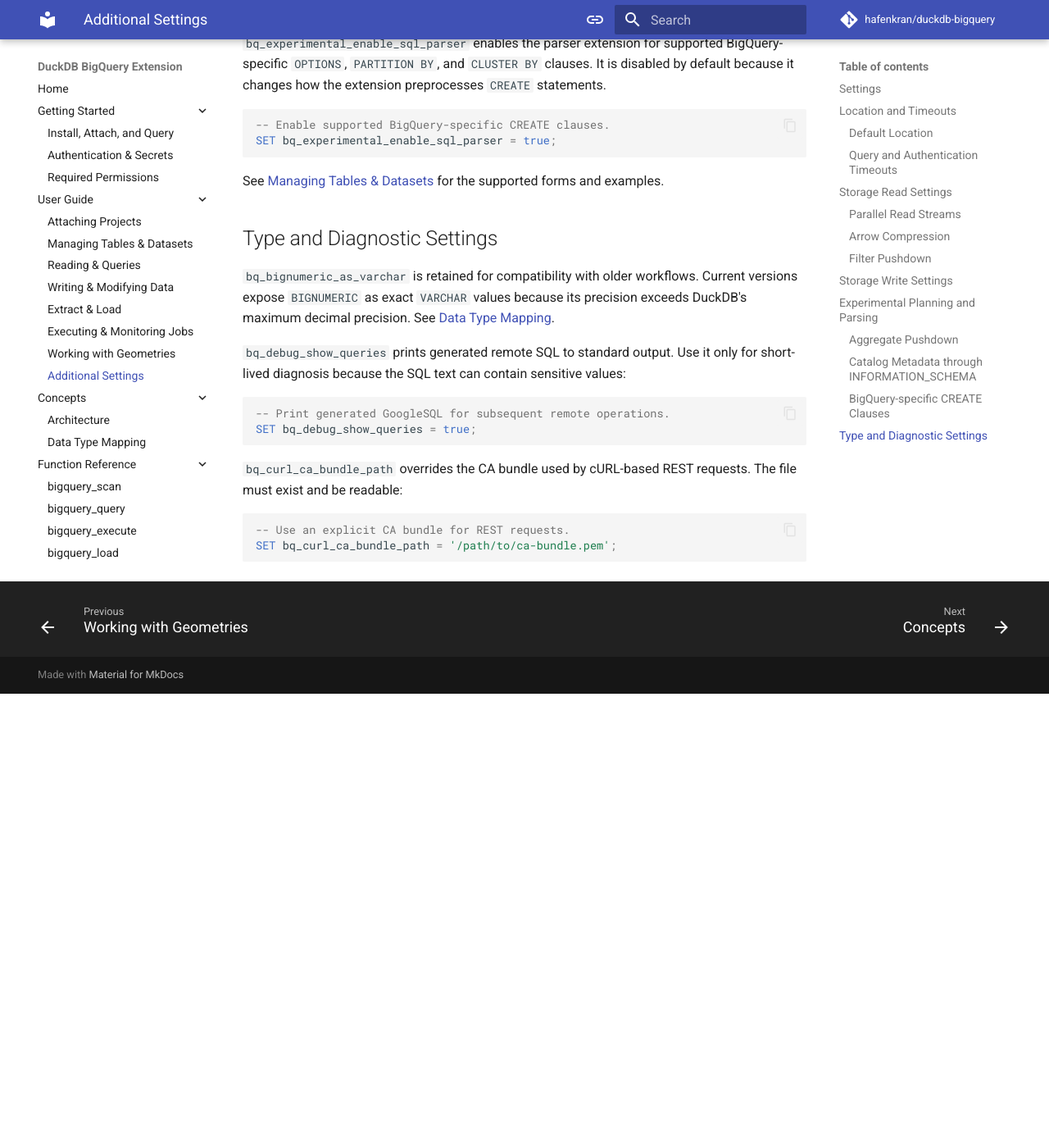
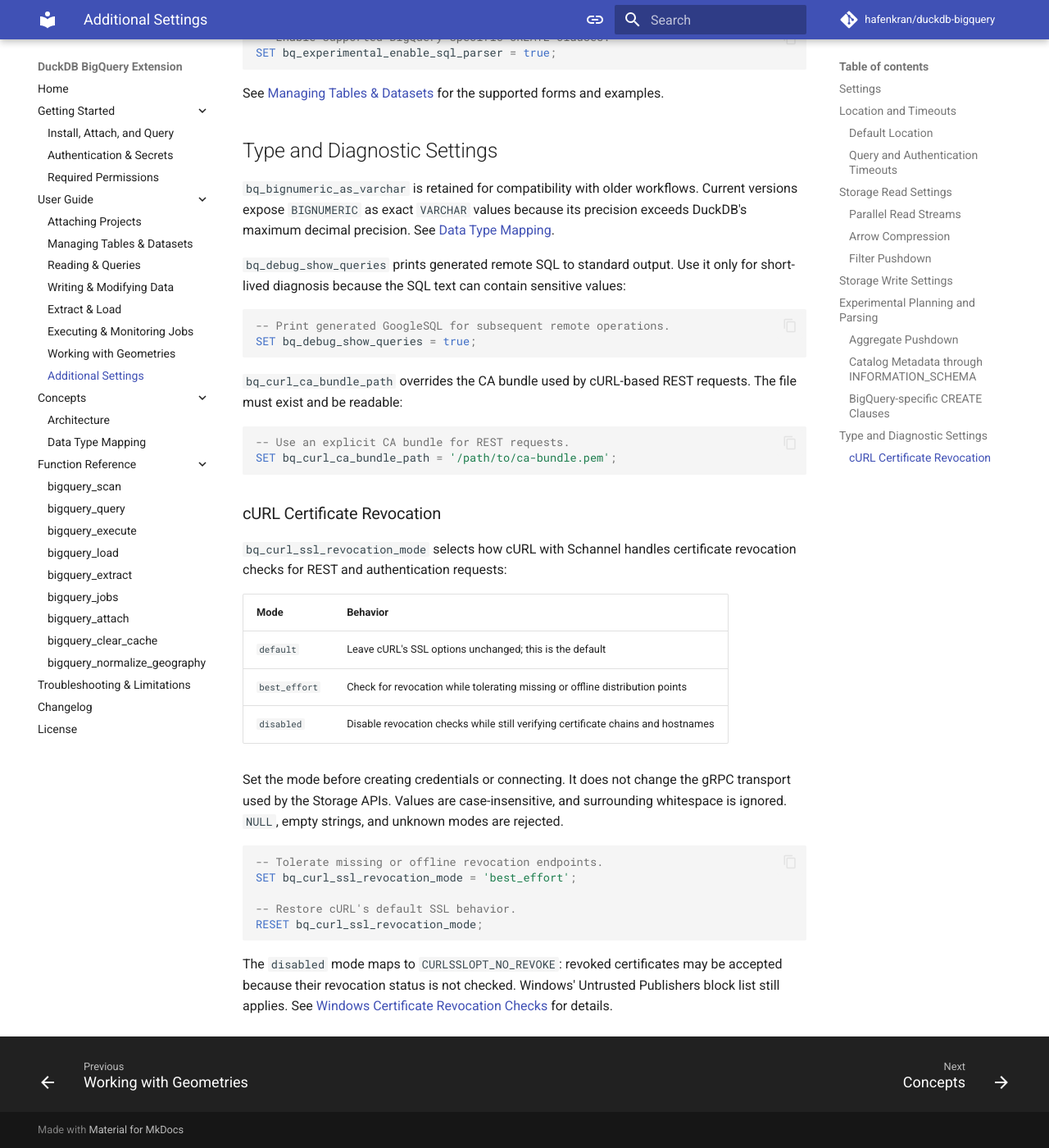
Before and after one commit to hafenkran/duckdb-bigquery, an MkDocs documentation site: the page built from docs/user-guide/configuration.md, in a window 1280 px wide and 1400 px high, scrolled down 4746 px. Shown: the whole window at 82% size. Built offline with MkDocs 1.6.1 and Material for MkDocs 9.7.7, drawn with Linux system fonts in a browser that asks for light colours; comment, search, counter and statistics services are not loaded; before the commit the page ends 5592 px from its top, so only the background shows below that; some of the changed text lies outside the part shown.

Commit message:
refactor: combine Schannel revocation flags into one mode

````diff
--- a/docs/user-guide/configuration.md
+++ b/docs/user-guide/configuration.md
@@ -51,8 +51,7 @@
 | `bq_bignumeric_as_varchar` | `BOOLEAN` | `true` | Expose BigQuery `BIGNUMERIC` as exact `VARCHAR` values |
 | `bq_debug_show_queries` | `BOOLEAN` | `false` | Print generated GoogleSQL to standard output |
 | `bq_curl_ca_bundle_path` | `VARCHAR` | empty | Set a readable CA bundle for cURL-based REST requests |
-| `bq_curl_ssl_revoke_best_effort` | `BOOLEAN` | `false` | With Schannel, tolerate missing or offline certificate revocation endpoints |
-| `bq_curl_ssl_no_revoke` | `BOOLEAN` | `false` | With Schannel, disable revocation checks; takes precedence over `bq_curl_ssl_revoke_best_effort` |
+| `bq_curl_ssl_revocation_mode` | `VARCHAR` | `default` | Certificate revocation mode for cURL with Schannel: `default`, `best_effort`, or `disabled` |
 
 Timeout and stream-count values must be nonnegative and fit in a signed
 32-bit integer. BigQuery can return fewer read streams than requested.
@@ -232,3 +231,33 @@
 -- Use an explicit CA bundle for REST requests.
 SET bq_curl_ca_bundle_path = '/path/to/ca-bundle.pem';
 ```
+
+### cURL Certificate Revocation
+
+`bq_curl_ssl_revocation_mode` selects how cURL with Schannel handles certificate
+revocation checks for REST and authentication requests:
+
+| Mode | Behavior |
+| --- | --- |
+| `default` | Leave cURL's SSL options unchanged; this is the default |
+| `best_effort` | Check for revocation while tolerating missing or offline distribution points |
+| `disabled` | Disable revocation checks while still verifying certificate chains and hostnames |
+
+Set the mode before creating credentials or connecting. It does not change the
+gRPC transport used by the Storage APIs. Values are case-insensitive, and
+surrounding whitespace is ignored. `NULL`, empty strings, and unknown modes are
+rejected.
+
+```sql
+-- Tolerate missing or offline revocation endpoints.
+SET bq_curl_ssl_revocation_mode = 'best_effort';
+
+-- Restore cURL's default SSL behavior.
+RESET bq_curl_ssl_revocation_mode;
+```
+
+The `disabled` mode maps to `CURLSSLOPT_NO_REVOKE`: revoked certificates may be
+accepted because their revocation status is not checked. Windows' Untrusted
+Publishers block list still applies. See
+[Windows Certificate Revocation Checks](../troubleshooting.md#windows-certificate-revocation-checks)
+for details.
````
Also changed, not shown: README.md (+5 -5 lines), docs/troubleshooting.md (+8 -8 lines), 4 other files.
